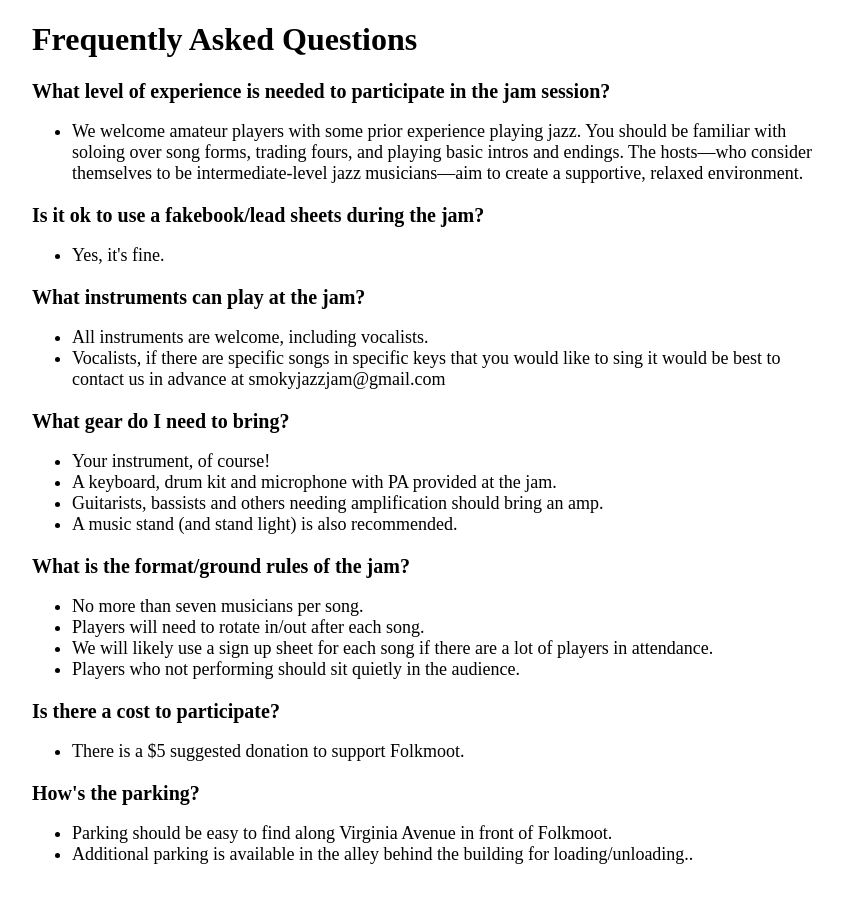
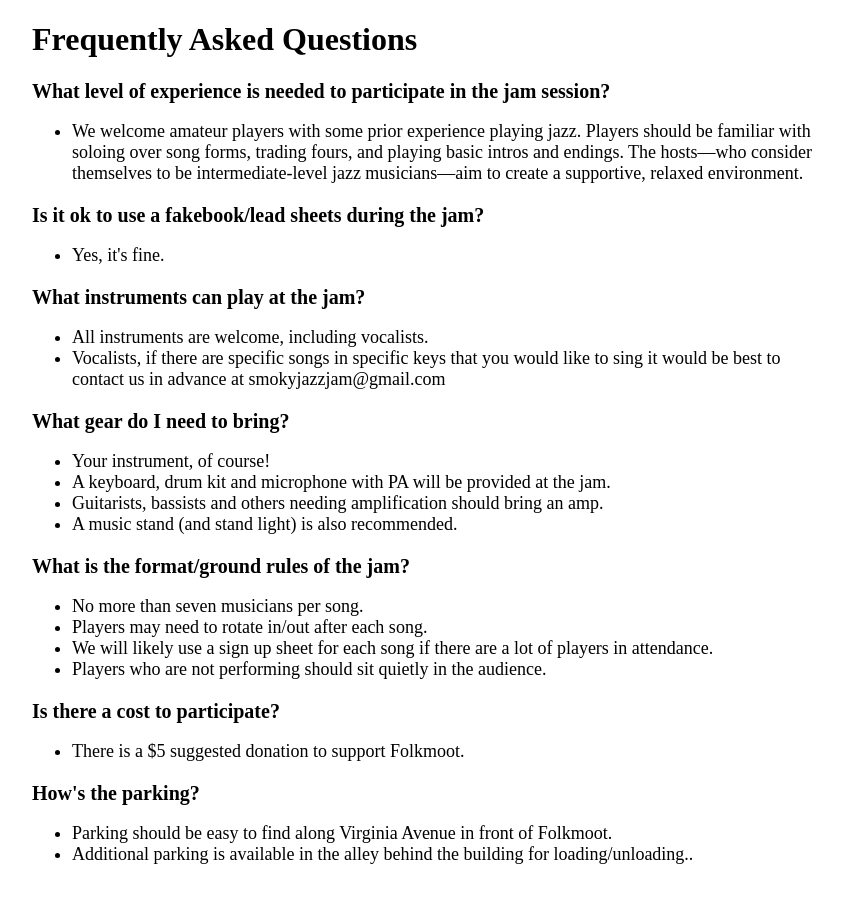
Before and after one commit to smokyjazzjam/smokyjazzjam, a Jekyll site: the page built from faq.md, in a window 1280 px wide. Shown: the whole page, without its empty margins (208-1051 px from the left). Built offline with Jekyll 4.4.1, drawn with Linux system fonts in a browser that asks for light colours.

Commit message:
Update faq.md

```diff
--- a/faq.md
+++ b/faq.md
@@ -22,7 +22,7 @@ layout: default
   <h1><strong>Frequently Asked Questions</strong></h1>
     <h3 class="faq-question"><strong>What level of experience is needed to participate in the jam session?</strong></h3>
   <ul class="faq-answer">
-    <li> We welcome amateur players with some prior experience playing jazz. You should be familiar with soloing over song forms, trading fours, and playing basic intros and endings.
+    <li> We welcome amateur players with some prior experience playing jazz. Players should be familiar with soloing over song forms, trading fours, and playing basic intros and endings.
          The hosts—who consider themselves to be intermediate-level jazz musicians—aim to create a supportive, relaxed environment.</li>
   </ul>
 
@@ -40,7 +40,7 @@ layout: default
   <h3 class="faq-question"><strong>What gear do I need to bring?</strong></h3>
   <ul class="faq-answer">
     <li>Your instrument, of course!</li>
-    <li>A keyboard, drum kit and microphone with PA provided at the jam.</li>
+    <li>A keyboard, drum kit and microphone with PA will be provided at the jam.</li>
     <li>Guitarists, bassists and others needing amplification should bring an amp.</li>
     <li>A music stand (and stand light) is also recommended.</li>
   </ul>
@@ -48,9 +48,9 @@ layout: default
   <h3 class="faq-question"><strong>What is the format/ground rules of the jam?</strong></h3>
   <ul class="faq-answer">
     <li>No more than seven musicians per song.</li>
-    <li>Players will need to rotate in/out after each song.</li>
+    <li>Players may need to rotate in/out after each song.</li>
     <li>We will likely use a sign up sheet for each song if there are a lot of players in attendance.</li>
-    <li>Players who not performing should sit quietly in the audience.</li>
+    <li>Players who are not performing should sit quietly in the audience.</li>
   </ul>
 
   <h3 class="faq-question"><strong>Is there a cost to participate?</strong></h3>
```
